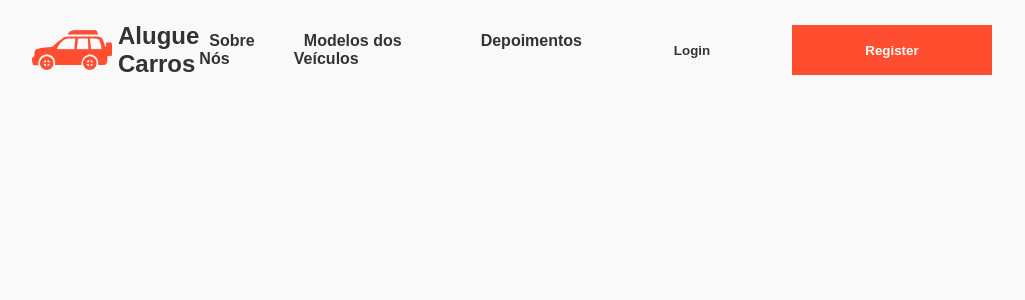
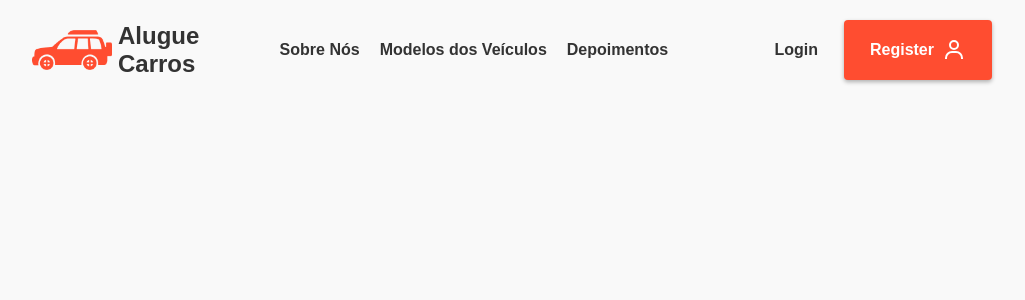
Before and after one commit to AndersonKardek/alugue-carros, a React (Vite) app: page / in a window 1280 px wide. Shown: the top 300 px of the page, without its empty margins (128-1153 px from the left). Built offline with nearby package versions, Linux system fonts and the light colour scheme.

Commit message:
add: react-icons and testing icons params

```diff
--- a/package.json
+++ b/package.json
@@ -12,6 +12,7 @@
   "dependencies": {
     "react": "^18.2.0",
     "react-dom": "^18.2.0",
+    "react-icons": "^4.8.0",
     "styled-components": "^5.3.10"
   },
   "devDependencies": {
--- a/src/components/ButtonModel/index.tsx
+++ b/src/components/ButtonModel/index.tsx
@@ -3,15 +3,17 @@ import { Button } from "./styles"
 interface IButtonProps {
   name: string;
   hasBackgroundColor?: boolean;
+  hasIcons?: React.ReactNode;
 }
 
 const ButtonModel: React.FC<IButtonProps> = ({
   name,
-  hasBackgroundColor
+  hasBackgroundColor,
+  hasIcons
 }) => {
   return (
     <Button bgColor={hasBackgroundColor}>
-      {name}
+      {name}{hasIcons}
       </Button>
 
     )
--- a/src/components/ButtonModel/styles.ts
+++ b/src/components/ButtonModel/styles.ts
@@ -5,13 +5,28 @@ interface IProps {
 }
 
 export const Button = styled.button<IProps> `
+  display: flex;
+  justify-content: center;
+  align-items: center;
+  padding: 18px 26px;
+  border-radius: 4px;
+  font-size: 16px;
+  font-weight: bold;
+  cursor: pointer;
   background-color: ${({bgColor}) => bgColor ? props=>props.theme.colors.primary : "transparent"};
-  width: 200px;
-  height: 50px;
   color: ${({bgColor}) => bgColor ? "white" : props => props.theme.colors.text};
-  font-weight: bold;
+  box-shadow: ${({bgColor}) => bgColor ? "0 2px 4px 0 rgba(0, 0, 0, 0.3)" : "0 0 0 0 rgba(0, 0, 0, 0)"};
+
+  transition: all 400ms ease-in-out;
 
   &:hover {
-    background-color: darkred;
+    border-radius: 8px;
+
+    color: ${({bgColor}) => bgColor ? "white" : props => props.theme.colors.primary};
+  }
+
+  & svg {
+    margin-left: 8px;
+    font-size: 24px;
   }
 `;
--- a/src/components/Header/index.tsx
+++ b/src/components/Header/index.tsx
@@ -1,6 +1,7 @@
 import carLogo from "/car-logo.png";
 import ButtonModel from "../ButtonModel";
 import { Container, ListStyle } from "./styles";
+import {BiUser} from "react-icons/bi"
 
 const Header: React.FC = () => {
   return (
@@ -26,7 +27,7 @@ const Header: React.FC = () => {
 
       <div>
         <ButtonModel name="Login" />
-        <ButtonModel name="Register" hasBackgroundColor={true}/>
+        <ButtonModel name="Register" hasBackgroundColor hasIcons={<BiUser />}/>
 
       </div>
     </Container>
```
Also changed, not shown: 1 other file (tests, documents, lock files or other folders).
